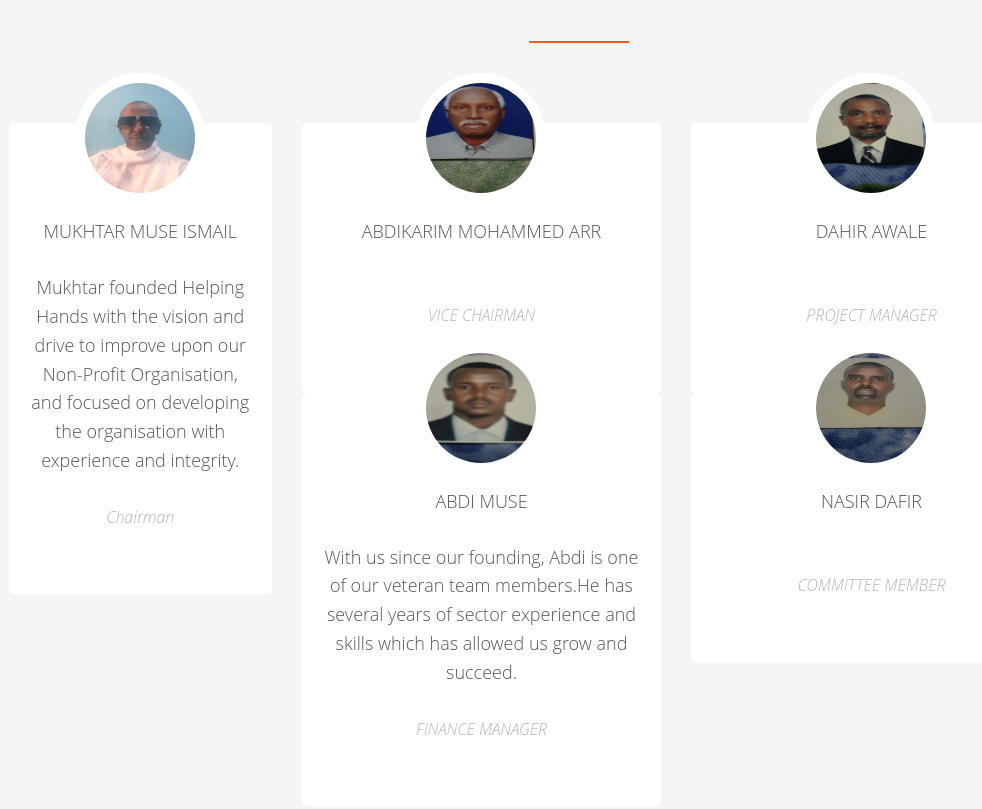
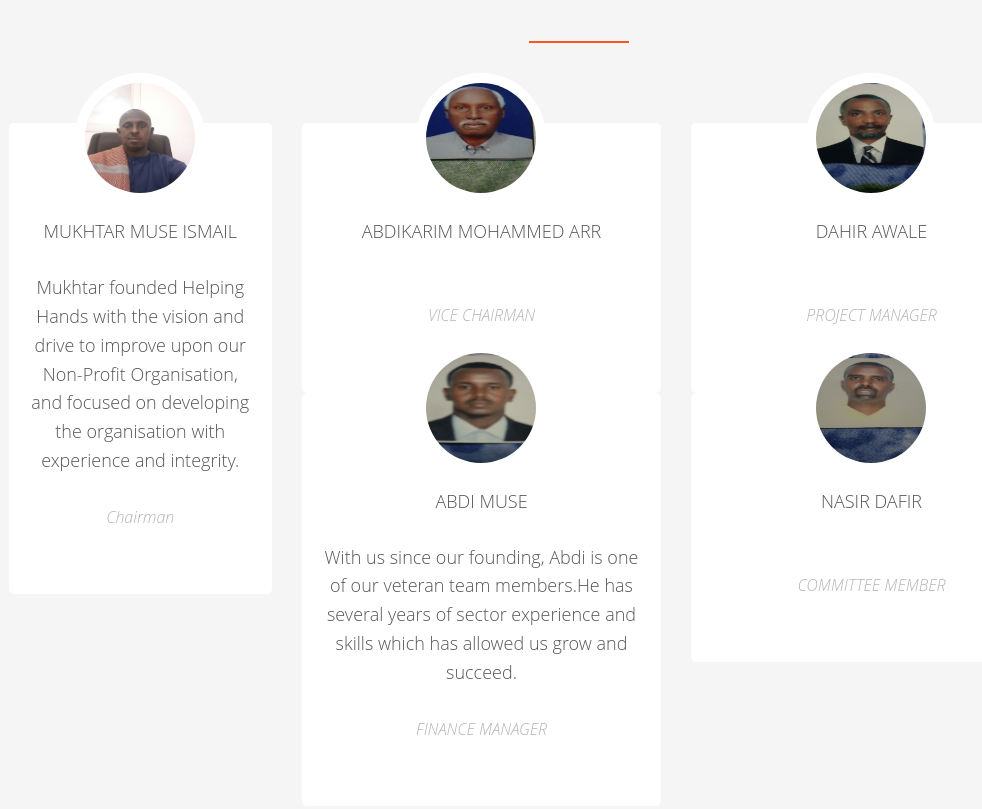
Before and after one commit to amsref/helpingsomaliland, a plain HTML site: page index.html in a window 1280 px wide. Shown: the part 5315-6124 px from the top of the page, without its empty margins (61-1043 px from the left). Drawn offline with Linux system fonts and the light colour scheme; files whose address does not match are found by name.

Commit message:
muck_new

```diff
--- a/index.html
+++ b/index.html
@@ -306,7 +306,7 @@
 					<div class="col-md-3">
 						<div class="fh5co-testimonial text-center animate-box">
 							<figure>
-								<img src="images/Mukhtar.jpg" alt="user">
+								<img src="images/m_new.jpg" alt="user">
 							</figure>
 							<blockquote>
                                 <p>MUKHTAR MUSE ISMAIL</p>
```
Also changed, not shown: images/m_new.jpg (added), 1 other file.
